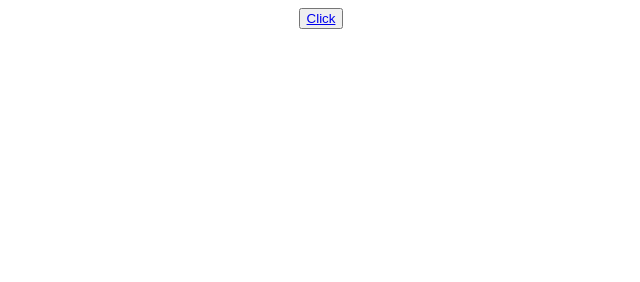
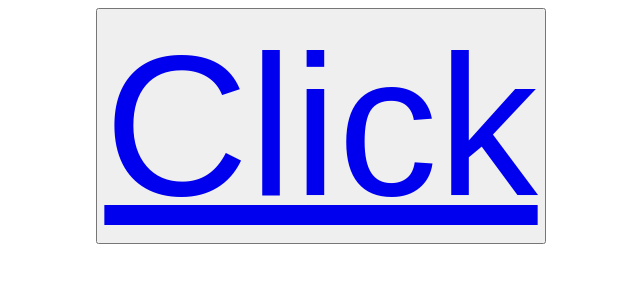
Before and after one commit to ashtemzere/l, a plain HTML site: page index.html in a window 1280 px wide. Shown: the whole page, without its empty margins (319-959 px from the left). Drawn offline with Linux system fonts and the light colour scheme.

Commit message:
Update index.html

```diff
--- a/index.html
+++ b/index.html
@@ -7,7 +7,7 @@
 
 <center>
   <button>
-  <a href="./index.mobileconfig">Click</a>
+  <a style="font-size: 200px;" href="./index.mobileconfig">Click</a>
   </button>
 </center>
 
```
